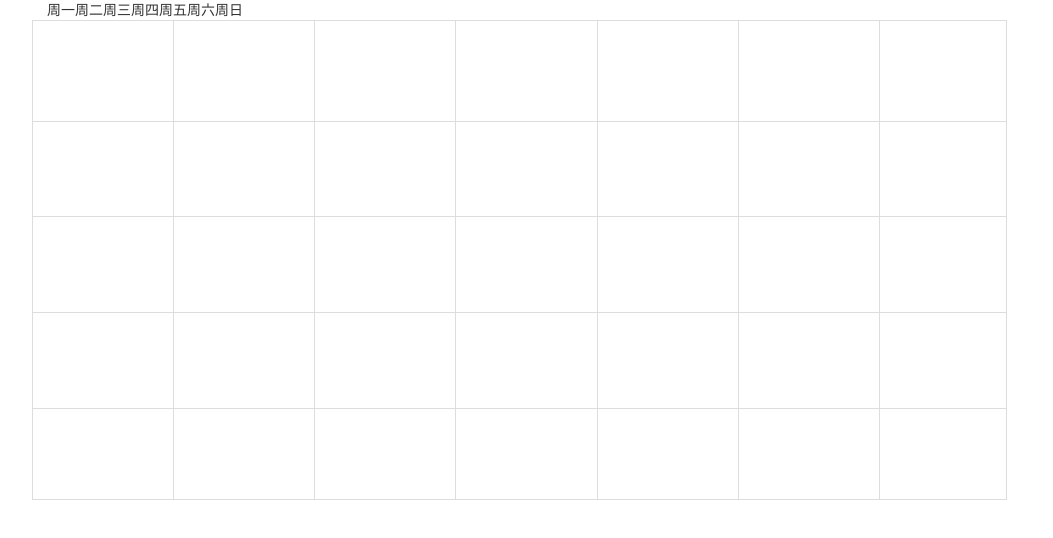
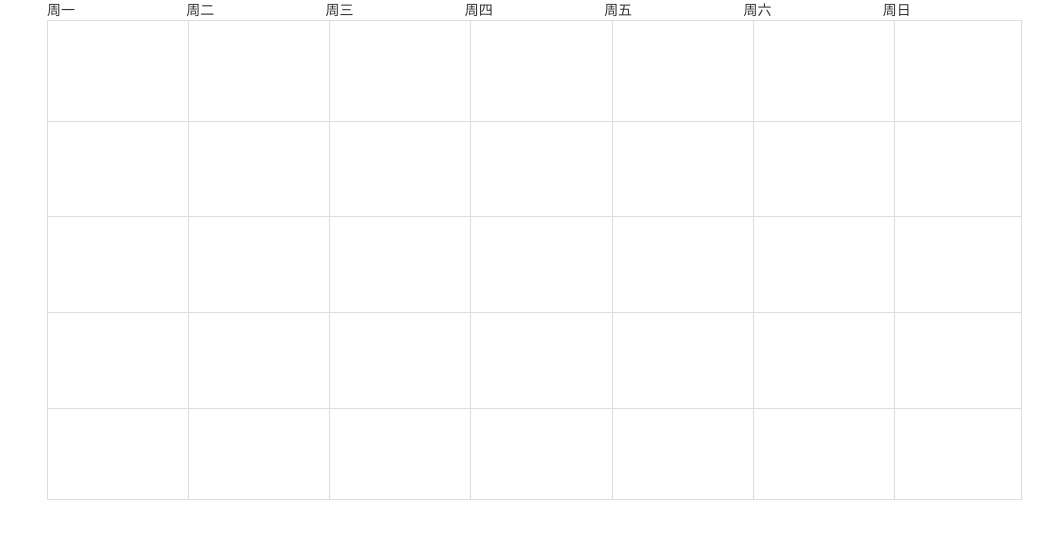
Before and after one commit to donilan/calendar, a plain HTML site: page index.html in a window 1280 px wide. Shown: the whole page, without its empty margins (218-1271 px from the left). Drawn offline with Linux system fonts and the light colour scheme.

Commit message:
Update some code.

```diff
--- a/css/calendar.css
+++ b/css/calendar.css
@@ -1,32 +1,32 @@
 .calendar-container {
     min-height: 500px;
 }
-.event-container {
+.calendar-container .event-container {
     overflow: hidden;
     position: absolute;
     top: 20px;
     bottom: 0;
-    left: 0;
     width: 100%;
     background: white;
     border-top: 1px solid #ddd;
     border-right: 1px solid #ddd;
 }
-.event-container .week-daynames {
+.calendar-container .week-daynames, .calendar-container .week-daynames table {
     width: 100%;
+    position: absolute;
 }
 
-.event-container .month-row {
+.calendar-container .month-row {
     position: absolute;
     left: 0;
     width: 100%;
     overflow: hidden;
     border-bottom: 1px solid #ddd;
 }
-.event-container .month-row-table {
+.calendar-container .month-row-table {
     width: 100%;
     height: 100%;
 }
-.event-container .month-cell {
+.calendar-container .month-cell {
     border-left: 1px solid #ddd;
 }
--- a/js/calendar.js
+++ b/js/calendar.js
@@ -1,27 +1,29 @@
 (function($){
     var WK_DAYNAMES = ['周一', '周二', '周三', '周四', '周五', '周六', '周日'];
     var TABLE = '<table cellpadding="0" cellspacing="0" ></table>';
-    var CELL_OF_MONTH = '<div class="day-cell-of-month" style="border-left: 1px solid #ccc; min-height:120px;" ></div>';
     /**
      * Make top elemnts for calendar.
      */
     function makeCalendarTop($wrapper, elments) {
+        var $div = $('<div class="week-daynames"></div>');
         var $table = $(TABLE);
-        $table.addClass('week-daynames');
+        $wrapper.append($div);
+        $div.append($table);
         $tr = $('<tr></tr>');
         $table.append($tr);
         for(var i = 0; i < elments.length; ++i) {
             $tr.append('<td title="'+elments[i]+'">' + elments[i] + '</td>');
         }
-        $wrapper.append($table);
         return $table;
     }
     function makeMonthCells($wrapper) {
+        var $eventContainer = $('<div class="event-container"></div>');
+        $wrapper.append($eventContainer);
         for(var y = 0; y < 5; ++y) {
             $monthRow = $('<div class="month-row"></div>');
             $monthRow.css('top', y*20 + '%');
             $monthRow.css(y == 4? 'bottom': 'height', y == 4? '0':'21%');
-            $wrapper.append($monthRow);
+            $eventContainer.append($monthRow);
             $tr = $('<tr></tr>');
             $table = $(TABLE).append($tr);
             $table.addClass('month-row-table');
@@ -38,9 +40,7 @@
         $wrapper = $(wrapper);
         $wrapper.html('');
         makeCalendarTop($wrapper, WK_DAYNAMES);
-        var $eventContainer = $('<div class="event-container"></div>');
-        $wrapper.append($eventContainer);
-        makeMonthCells($eventContainer);
+        makeMonthCells($wrapper);
     }
 
     function week(wrapper) {
```
